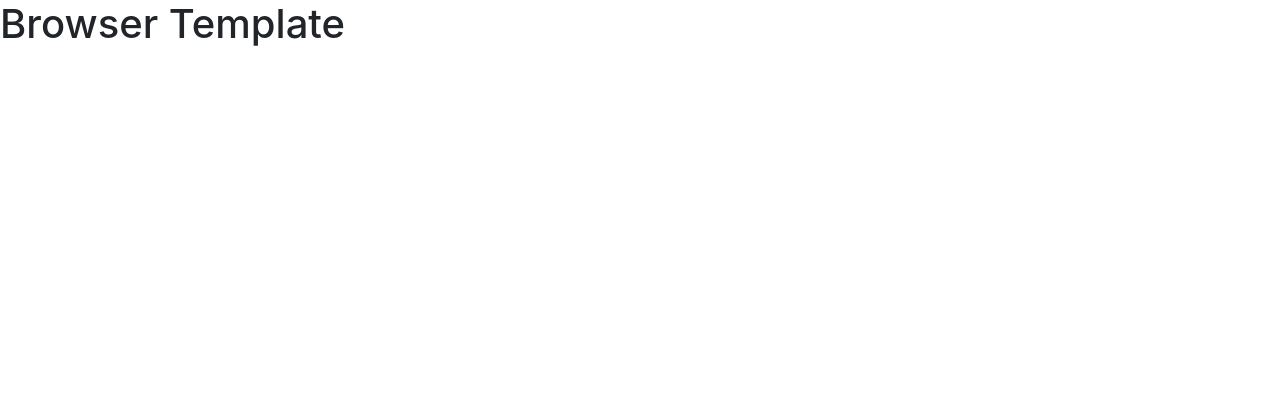
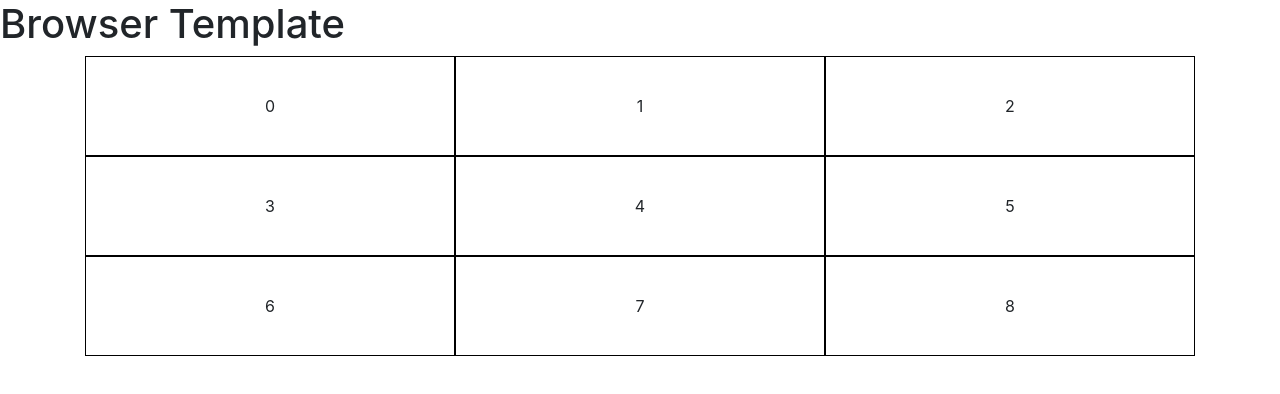
Before and after one commit to carlojacob/tic-tac-toe, a website built with webpack: page index.html in a window 1280 px wide. Built offline with nearby package versions, Linux system fonts and the light colour scheme.

Commit message:
Create game board
Insert bootstrap container with "space nos" for game board in index.html
Create themes, colors and typography .scss files for styling
Import new .scss files to index.scss
Insert basic CSS for displaying spaces on game board

```diff
--- a/assets/styles/index.scss
+++ b/assets/styles/index.scss
@@ -1 +1,5 @@
 @import '~bootstrap/scss/bootstrap';
+
+@import './colors';
+@import './themes';
+@import './typography';
--- /dev/null
+++ b/assets/styles/themes.scss
@@ -0,0 +1,13 @@
+.body {
+  margin: 0 auto;
+  max-width: 400px;
+}
+
+.space {
+  align-items: center;
+  border: 1px solid black;
+  display: flex;
+  height: 100px;
+  justify-content: center;
+  width: 100px;
+}
--- a/index.html
+++ b/index.html
@@ -13,5 +13,26 @@
     </head>
     <body>
       <h1>Browser Template</h1>
+      <div class="container">
+        <div class="col-12 col-xl-12 board-background">
+
+          <div class="row">
+            <div class="col-4 col-xl-4 space">0</div>
+            <div class="col-4 col-xl-4 space">1</div>
+            <div class="col-4 col-xl-4 space">2</div>
+          </div>
+          <div class="row">
+            <div class="col-4 col-xl-4 space">3</div>
+            <div class="col-4 col-xl-4 space">4</div>
+            <div class="col-4 col-xl-4 space">5</div>
+          </div>
+          <div class="row">
+            <div class="col-4 col-xl-4 space">6</div>
+            <div class="col-4 col-xl-4 space">7</div>
+            <div class="col-4 col-xl-4 space">8</div>
+          </div>
+
+        </div>
+      </div>
     </body>
 </html>
```
Also changed, not shown: assets/styles/colors.scss (added), assets/styles/typography.scss (added).
